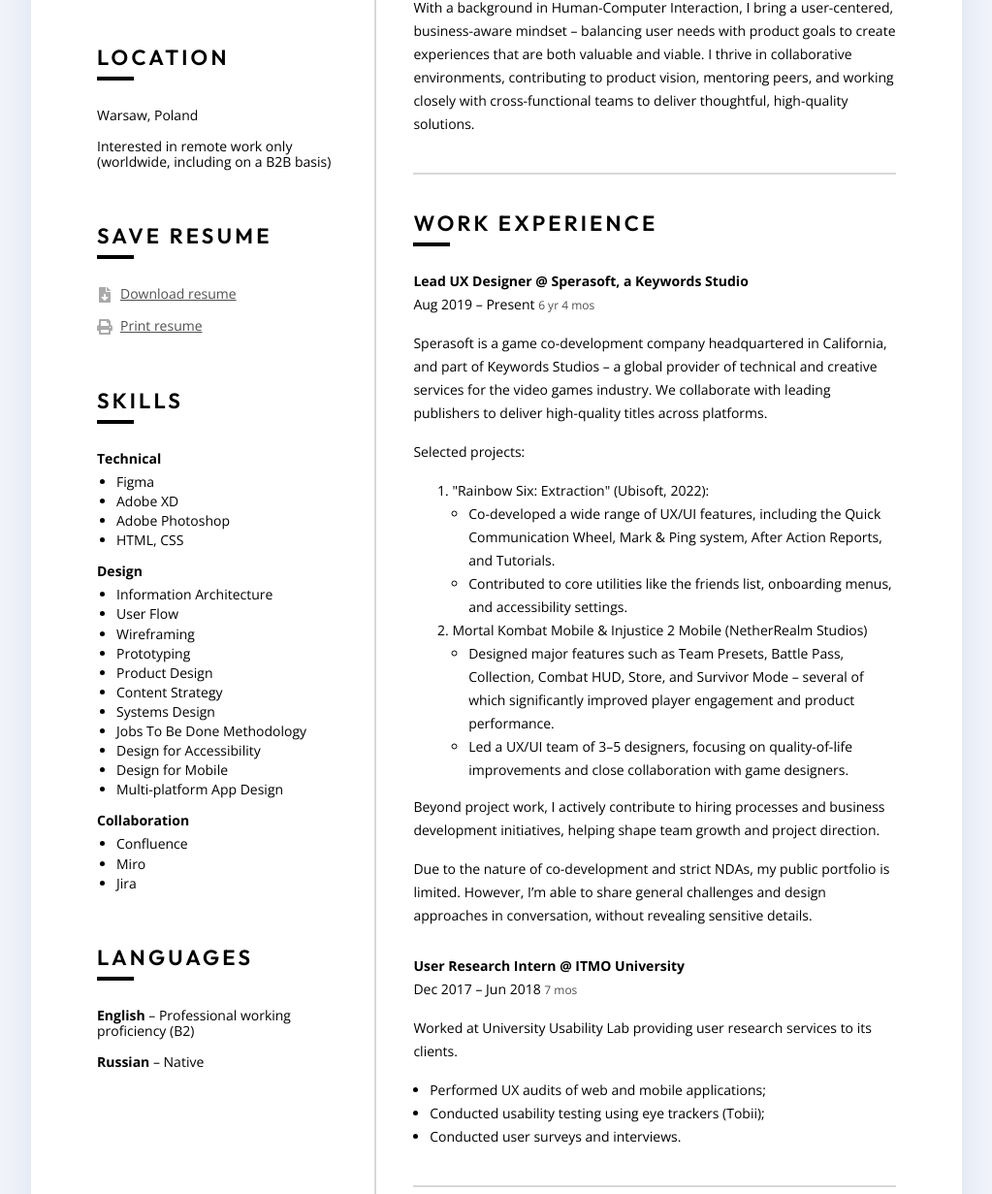
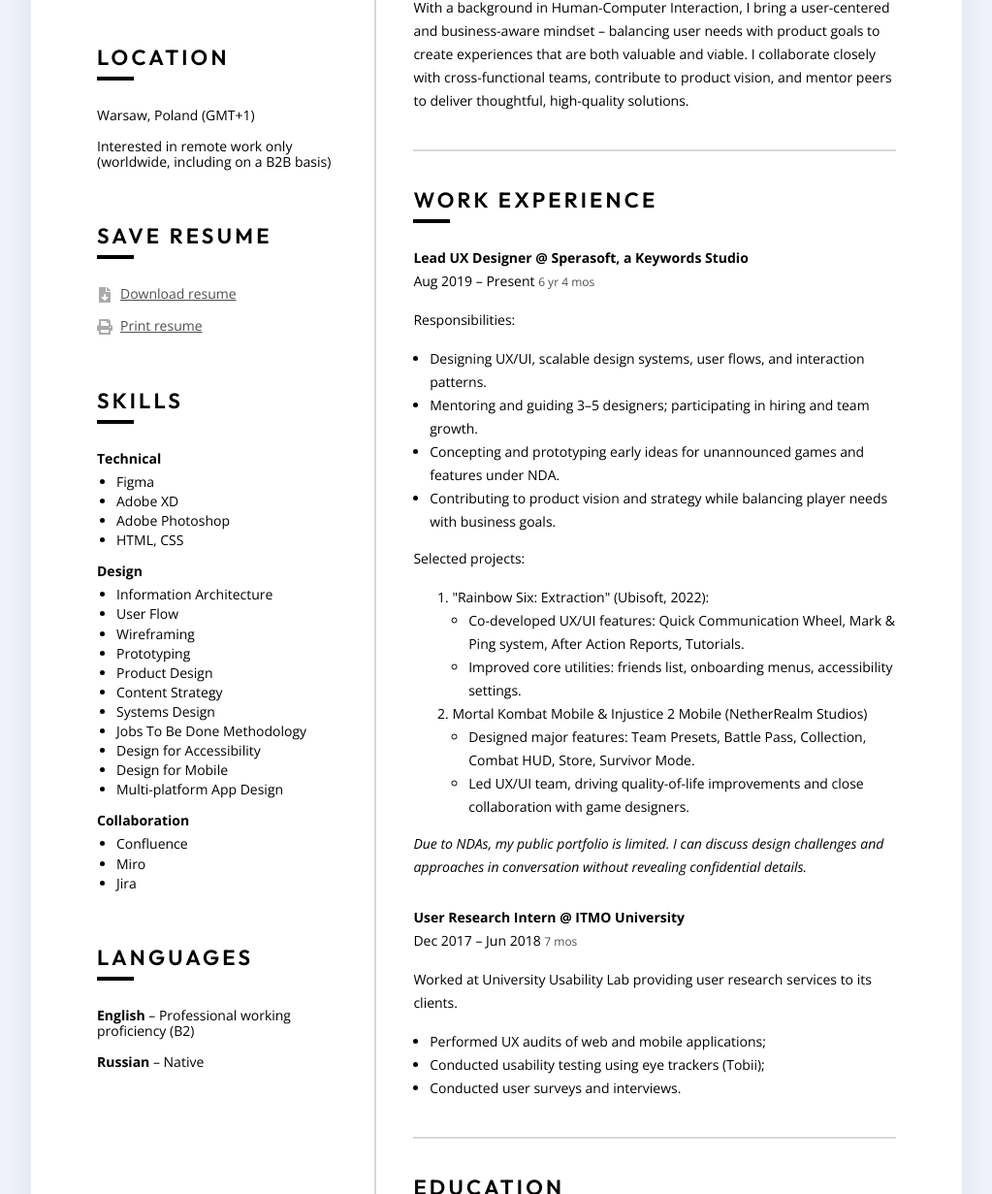
Before and after one commit to NerianMin/bortein.com, a website: page index.html in a window 1280 px wide. Shown: the part 499-1730 px from the top of the page at 97% size, without its empty margins (128-1151 px from the left). Drawn offline with nearby package versions, Linux system fonts and the light colour scheme.

Commit message:
regular update

```diff
--- a/index.html
+++ b/index.html
@@ -5,10 +5,10 @@
   <meta charset="UTF-8">
   <meta name="viewport" content="width=device-width, initial-scale=1.0">
   <meta http-equiv="X-UA-Compatible" content="ie=edge">
-  <meta name="keywords" content="Lead User Experience Designer, Nerian Bortein">
-  <meta name="description" content="Explore the online resume of Nerian Bortein, a Lead UX Designer specializing in crafting videogames">
+  <meta name="keywords" content="UX Designer, Nerian Bortein, games, apps">
+  <meta name="description" content="UX Designer delivering meaningful experiences in games and apps, designing scalable systems and user flows that drive engagement and product success.">
   <meta name="apple-mobile-web-app-title" content="Nerian Bortein"/>
-  <meta property="og:description" content="Explore the online resume of Nerian Bortein, a Lead UX Designer specializing in crafting videogames" />
+  <meta property="og:description" content="UX Designer delivering meaningful experiences in games and apps, designing scalable systems and user flows that drive engagement and product success." />
   <meta name="theme-color" content="#ffffff">
   <link rel="icon" type="image/svg+xml" href="img/favicon.svg">
   <link rel="apple-touch-icon" sizes="180x180" href="img/apple-touch-icon.png">
@@ -17,7 +17,7 @@
   <link rel="icon" type="image/png" sizes="16x16" href="img/favicon-16x16.png">
   <link rel="manifest" href="img/site.webmanifest">
   <link rel="shortcut icon" href="img/favicon.ico">
-  <title>Nerian Bortein, Lead UX Designer</title>
+  <title>UX Designer for Games & Apps | Nerian Bortein</title>
   <link rel="preconnect" href="https://fonts.googleapis.com">
   <link rel="preconnect" href="https://fonts.gstatic.com" crossorigin>
   <link href="https://fonts.googleapis.com/css2?family=Open+Sans:ital,wght@0,300..800;1,300..800&family=Outfit:wght@100..900&display=swap" rel="stylesheet">
@@ -28,7 +28,7 @@
     <header class="title">
       <div class="title__credentials">
         <h1 class="title__name">Nerian<br>Bortein</h1>
-        <h2 class="title__position">Lead UX Designer</h2>
+        <h2 class="title__position">UX Designer</h2>
       </div>
             <img class="title__image" src="img/avatar.jpg" alt="Nerian Bortein, Lead UX Designer, picture">
     </header>
@@ -47,13 +47,13 @@
       <section class="info-section info-section--no-border">
         <h3 class="info-section__heading">Location</h3>
         <div class="info-section__text">
-          <p>Warsaw, Poland</p>
+          <p>Warsaw, Poland (GMT+1)</p>
           <p>Interested in remote work only (worldwide, including on a B2B basis)</p>
         </div>
       </section>
       <section class="info-section info-section--no-border hide-on-print">
         <h3 class="info-section__heading">Save Resume</h3>
-        <a href="./public/nerian-bortein-lead-ux-designer.pdf" download="Nerian Bortein, Lead UX Designer" target="_blank"  class="info-section__link"><img src="img/file-download.svg" class="info-section__icon" alt="Click to download this resume">Download resume</a>
+        <a href="./public/nerian-bortein-ux-designer.pdf" download="Nerian Bortein, UX Designer" target="_blank"  class="info-section__link"><img src="img/file-download.svg" class="info-section__icon" alt="Click to download this resume">Download resume</a>
         <button onClick="window.print()" class="info-section__link"><img src="img/print.svg" class="info-section__icon" alt="Click to print this resume">Print resume</button>
       </section>
       <section class="info-section info-section--no-border">
@@ -99,10 +99,10 @@
         <h3 class="info-section__heading">Summary</h3>
         <div class="info-section__text info-section__text--long">
             <p>
-                Designer with a passion for crafting meaningful, cross-platform experiences in games and apps. I build scalable design systems rooted in strong information architecture and well-structured, goal-oriented user flows – driving user engagement and supporting product success.
+                Designer with a passion for crafting meaningful, cross-platform experiences in games and apps. I build scalable design systems grounded in strong information architecture and well-structured, goal-oriented user flows – driving user engagement and supporting product success.
             </p>
             <p>
-                With a background in Human-Computer Interaction, I bring a user-centered, business-aware mindset – balancing user needs with product goals to create experiences that are both valuable and viable. I thrive in collaborative environments, contributing to product vision, mentoring peers, and working closely with cross-functional teams to deliver thoughtful, high-quality solutions.
+                With a background in Human-Computer Interaction, I bring a user-centered and business-aware mindset – balancing user needs with product goals to create experiences that are both valuable and viable. I collaborate closely with cross-functional teams, contribute to product vision, and mentor peers to deliver thoughtful, high-quality solutions.
             </p>
         </div>
       </section>
@@ -117,22 +117,27 @@
               <span class="info-section__duration" aria-label="Duration of employment" id="current-work-duration"></span>
           </div>
           <div class="info-section__text info-section__text--long">
-              <p>Sperasoft is a game co-development company headquartered in California, and part of Keywords Studios – a global provider of technical and creative services for the video games industry. We collaborate with leading publishers to deliver high-quality titles across platforms.</p>
+            <p>Responsibilities:</p>
+            <ul>
+              <li>Designing UX/UI, scalable design systems, user flows, and interaction patterns.</li>
+              <li>Mentoring and guiding 3–5 designers; participating in hiring and team growth.</li>
+              <li>Concepting and prototyping early ideas for unannounced games and features under NDA.</li>
+              <li>Contributing to product vision and strategy while balancing player needs with business goals.</li>
+            </ul>
             <p>Selected projects:</p>
             <ol>
               <li>"Rainbow Six: Extraction" (Ubisoft, 2022):</li>
                 <ul>
-                  <li>Co-developed a wide range of UX/UI features, including the Quick Communication Wheel, Mark & Ping system, After Action Reports, and Tutorials.</li>
-                  <li>Contributed to core utilities like the friends list, onboarding menus, and accessibility settings.</li>
+                  <li>Co-developed UX/UI features: Quick Communication Wheel, Mark & Ping system, After Action Reports, Tutorials.</li>
+                  <li>Improved core utilities: friends list, onboarding menus, accessibility settings.</li>
                 </ul>
               <li>Mortal Kombat Mobile & Injustice 2 Mobile (NetherRealm Studios)</li>
                 <ul>
-                    <li>Designed major features such as Team Presets, Battle Pass, Collection, Combat HUD, Store, and Survivor Mode – several of which significantly improved player engagement and product performance.</li>
-                    <li>Led a UX/UI team of 3–5 designers, focusing on quality-of-life improvements and close collaboration with game designers.</li>
+                  <li>Designed major features: Team Presets, Battle Pass, Collection, Combat HUD, Store, Survivor Mode.</li>
+                  <li>Led UX/UI team, driving quality-of-life improvements and close collaboration with game designers.</li>
                 </ul>
             </ol>
-            <p>Beyond project work, I actively contribute to hiring processes and business development initiatives, helping shape team growth and project direction.</p>
-            <p>Due to the nature of co-development and strict NDAs, my public portfolio is limited. However, I’m able to share general challenges and design approaches in conversation, without revealing sensitive details.</p>
+            <p><em>Due to NDAs, my public portfolio is limited. I can discuss design challenges and approaches in conversation without revealing confidential details.</em></p>
           </div>
         </section>
         <section class="info-section__group">
--- a/pdf-gen/index.js
+++ b/pdf-gen/index.js
@@ -23,7 +23,7 @@
 }
 
 async function savePDF() {
-  return fs.writeFile(path.resolve(__dirname, '../public/nerian-bortein-lead-ux-designer.pdf'), await generatePDF());
+  return fs.writeFile(path.resolve(__dirname, '../public/nerian-bortein-ux-designer.pdf'), await generatePDF());
 }
 
 savePDF().then(() => console.log('Successfully saved')).catch(console.error);
```
Also changed, not shown: 3 other files.
